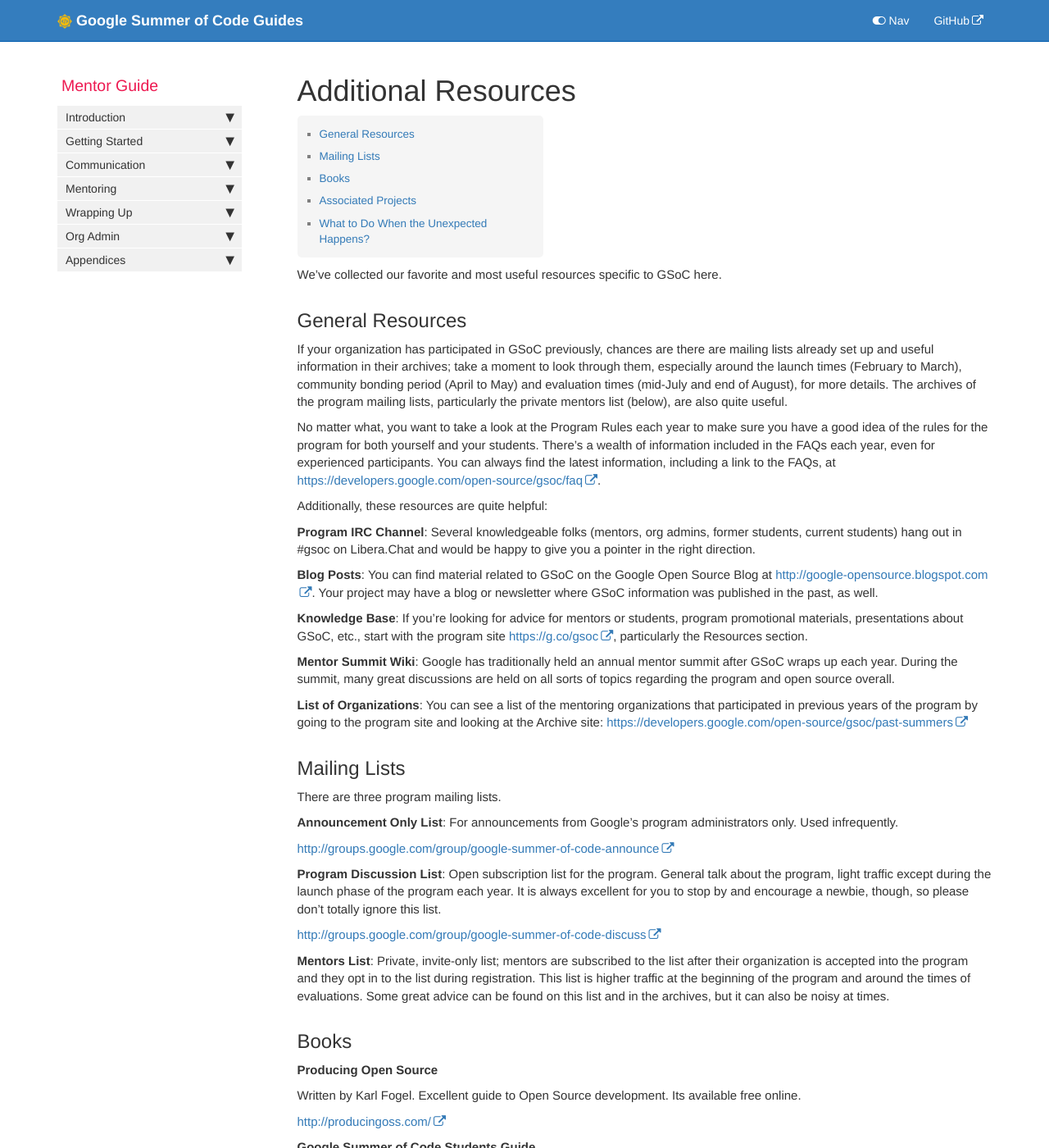
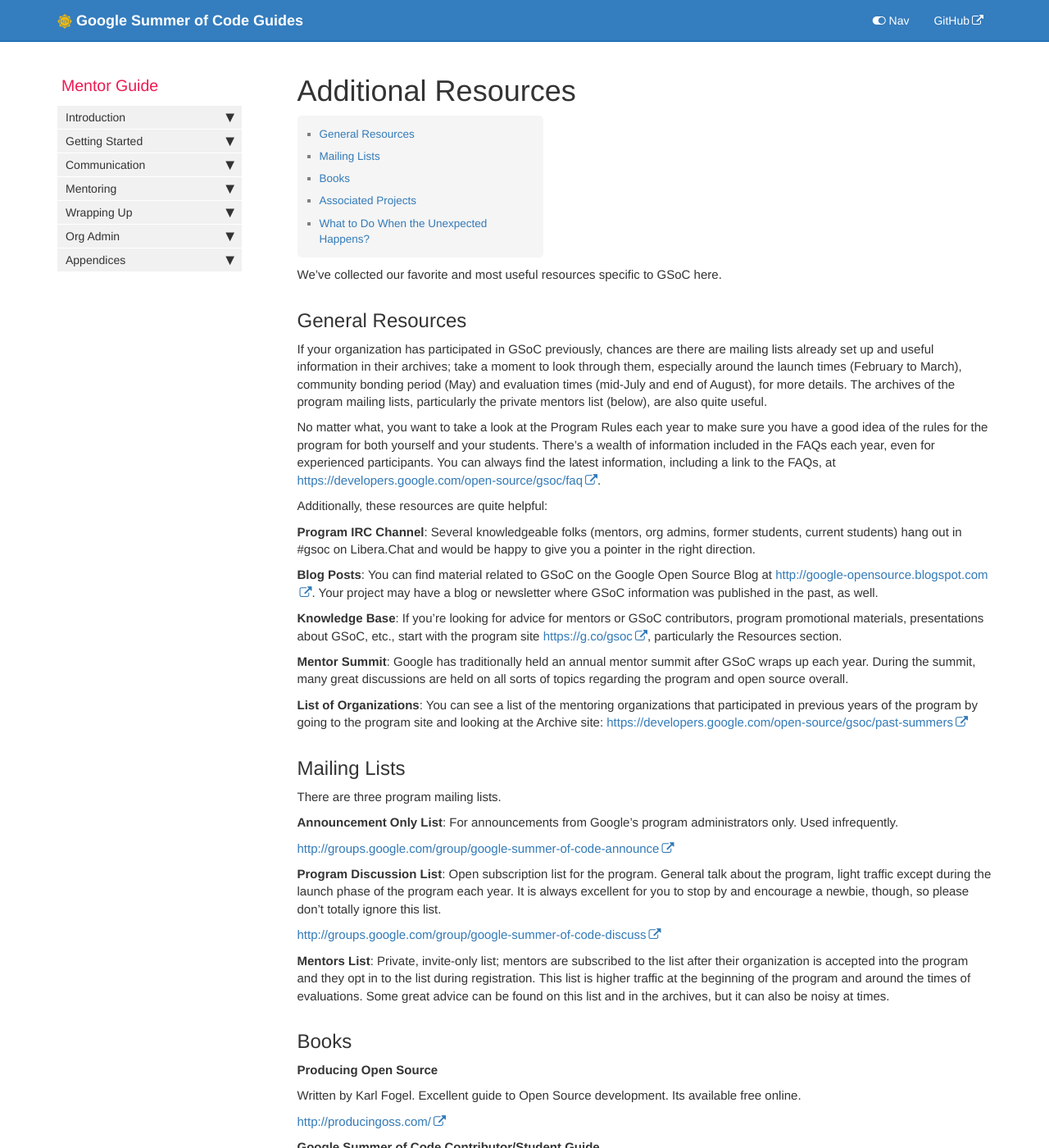
Before and after one commit to google/gsocguides, a Jekyll site: the page built from pages/mentor/28-additional_resources.md, in a window 1280 px wide and 1400 px high. Shown: the whole window at 82% size. Built offline with Jekyll 4.4.1, drawn with Linux system fonts in a browser that asks for light colours; some of the changed text lies outside the part shown.

Commit message:
Update 28-additional_resources.md
2022 updates

```diff
--- a/pages/mentor/28-additional_resources.md
+++ b/pages/mentor/28-additional_resources.md
@@ -10,7 +10,7 @@ We've collected our favorite and most useful resources specific to GSoC here.
 
 ## General Resources
 
-If your organization has participated in GSoC previously, chances are there are mailing lists already set up and useful information in their archives; take a moment to look through them, especially around the launch times (February to March), community bonding period (April to May) and evaluation times (mid-July and end of August), for more details. The archives of the program mailing lists, particularly the private mentors list (below), are also quite useful.
+If your organization has participated in GSoC previously, chances are there are mailing lists already set up and useful information in their archives; take a moment to look through them, especially around the launch times (February to March), community bonding period (May) and evaluation times (mid-July and end of August), for more details. The archives of the program mailing lists, particularly the private mentors list (below), are also quite useful.
 
 No matter what, you want to take a look at the Program Rules each year to make sure you have a good idea of the rules for the program for both yourself and your students. There's a wealth of information included in the FAQs each year, even for experienced participants. You can always find the latest information, including a link to the FAQs, at <https://developers.google.com/open-source/gsoc/faq>.
 
@@ -20,9 +20,9 @@ Additionally, these resources are quite helpful:
 
 **Blog Posts**: You can find material related to GSoC on the Google Open Source Blog at <http://google-opensource.blogspot.com>. Your project may have a blog or newsletter where GSoC information was published in the past, as well.
 
-**Knowledge Base**: If you're looking for advice for mentors or students, program promotional materials, presentations about GSoC, etc., start with the program site <https://g.co/gsoc>, particularly the Resources section.
+**Knowledge Base**: If you're looking for advice for mentors or GSoC contributors, program promotional materials, presentations about GSoC, etc., start with the program site <https://g.co/gsoc>, particularly the Resources section.
 
-**Mentor Summit Wiki**: Google has traditionally held an annual mentor summit after GSoC wraps up each year. During the summit, many great discussions are held on all sorts of topics regarding the program and open source overall.
+**Mentor Summit**: Google has traditionally held an annual mentor summit after GSoC wraps up each year. During the summit, many great discussions are held on all sorts of topics regarding the program and open source overall.
 
 **List of Organizations**: You can see a list of the mentoring organizations that participated in previous years of the program by going to the program site and looking at the Archive site: <https://developers.google.com/open-source/gsoc/past-summers>
 
@@ -48,7 +48,7 @@ Written by Karl Fogel. Excellent guide to Open Source development. Its available
 
 <http://producingoss.com/>
 
-**Google Summer of Code Students Guide**
+**Google Summer of Code Contributor/Student Guide**
 
 <https://google.github.io/gsocguides/student/>
 
```
Also changed, not shown: other parts of pages/mentor/28-additional_resources.md (+1 -1 lines).
